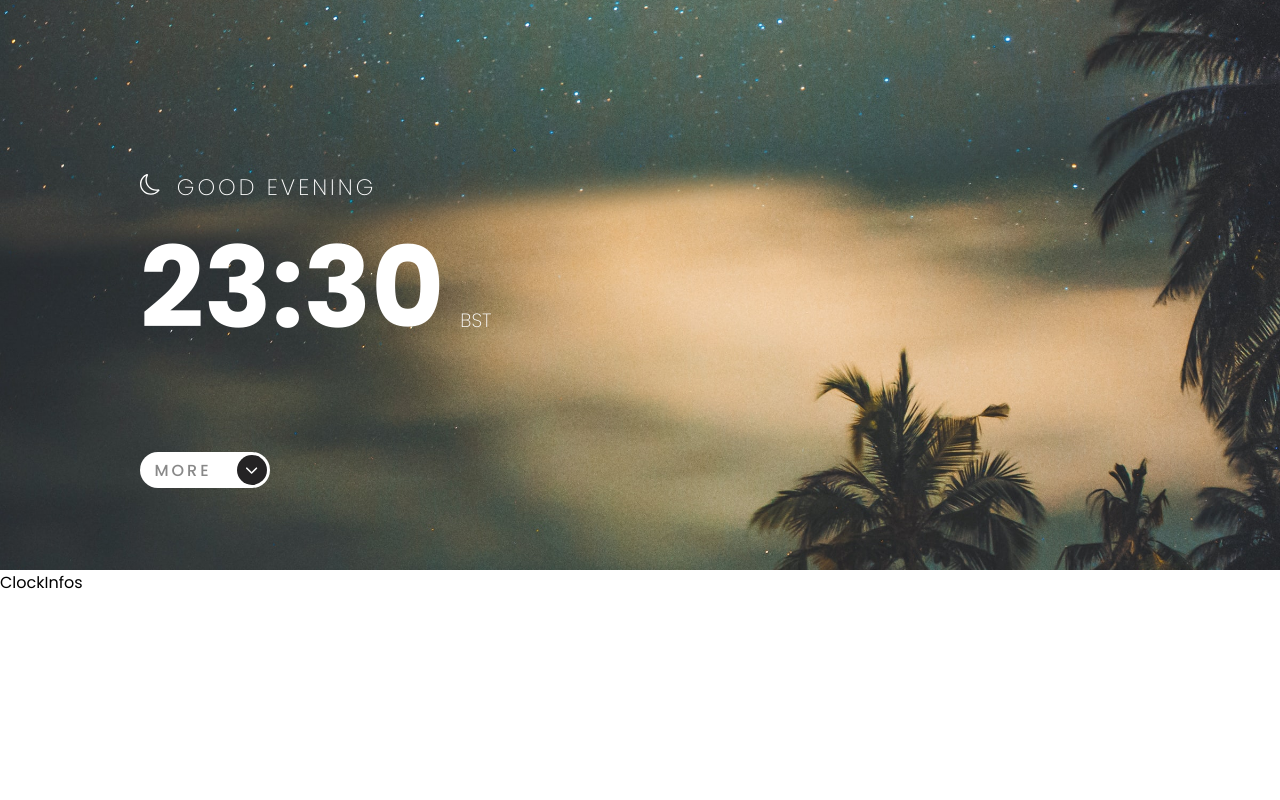
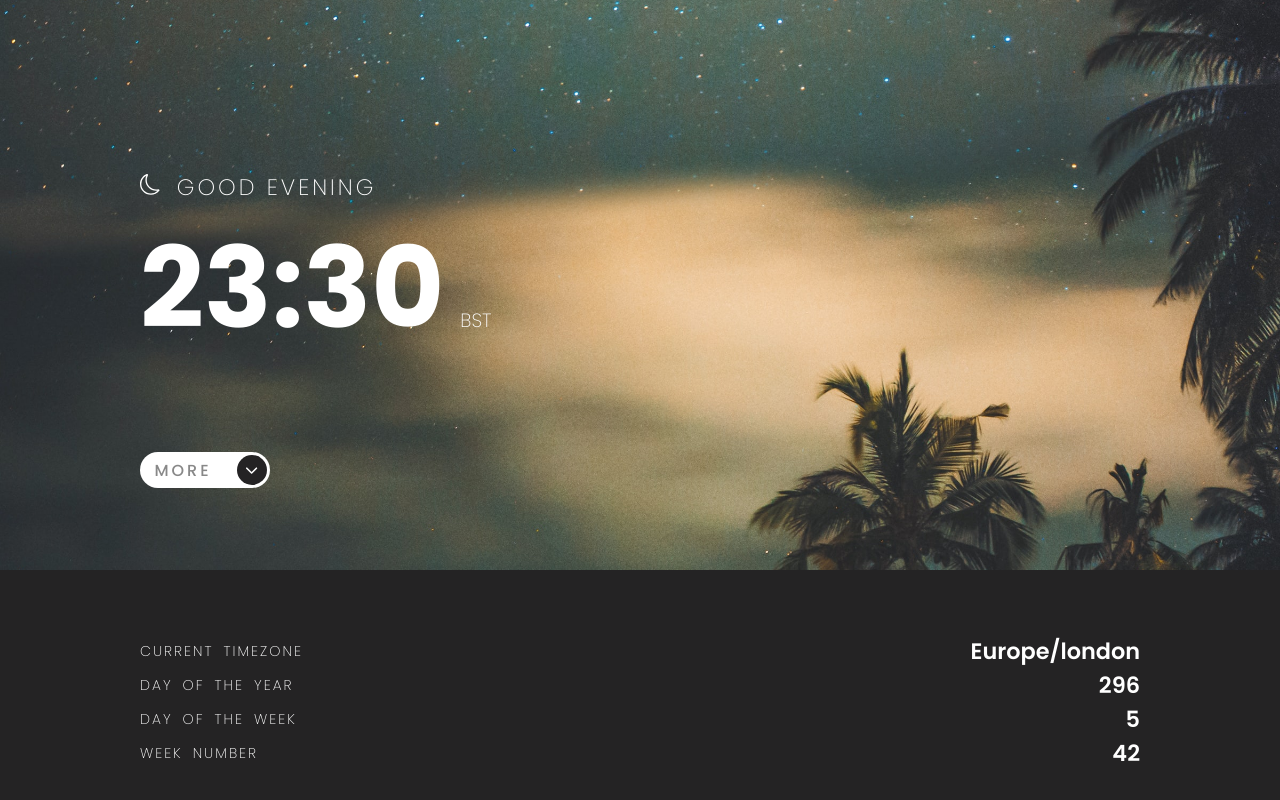
Before and after one commit to AbderrahmaneFadili/clock-app, a React (Create React App) app: page / in a window 1280 px wide. Shown: the part 230-1030 px from the top of the page. Before the commit the page ends 825 px from the top, so only its background shows below. Built offline with nearby package versions, Linux system fonts and the light colour scheme.

Commit message:
Creating ClockInfo Compoennt

```diff
--- a/src/components/ClockInfos/ClockInfos.jsx
+++ b/src/components/ClockInfos/ClockInfos.jsx
@@ -1,7 +1,39 @@
 import React from "react";
+import {
+  ClockInfosWrapper,
+  ClockInfoContainer,
+  ClockInfo,
+  ClockInfoValue,
+} from "./ClockInfos.styles";
+
+import { Container } from "../../theme/GlobalStyle";
 
 const ClockInfos = () => {
-  return <div>ClockInfos</div>;
+  return (
+    <ClockInfosWrapper>
+      <Container>
+        <ClockInfoContainer>
+          <ClockInfo>Current timezone</ClockInfo>
+          <ClockInfoValue>Europe/london</ClockInfoValue>
+        </ClockInfoContainer>
+
+        <ClockInfoContainer>
+          <ClockInfo>day of the year</ClockInfo>
+          <ClockInfoValue>296</ClockInfoValue>
+        </ClockInfoContainer>
+
+        <ClockInfoContainer>
+          <ClockInfo>day of the week</ClockInfo>
+          <ClockInfoValue>5</ClockInfoValue>
+        </ClockInfoContainer>
+
+        <ClockInfoContainer>
+          <ClockInfo>week number</ClockInfo>
+          <ClockInfoValue>42</ClockInfoValue>
+        </ClockInfoContainer>
+      </Container>
+    </ClockInfosWrapper>
+  );
 };
 
 export default ClockInfos;
--- a/src/components/ClockInfos/ClockInfos.styles.js
+++ b/src/components/ClockInfos/ClockInfos.styles.js
@@ -1 +1,29 @@
 import styled from "styled-components";
+
+export const ClockInfosWrapper = styled.div`
+  background-color: ${({ theme }) => theme.darkBg};
+  color: ${({ theme }) => theme.white};
+  height: 40vh;
+  display: flex;
+  flex-direction: column;
+  padding: 4rem 0 0;
+`;
+
+export const ClockInfoContainer = styled.div`
+  display: flex;
+  justify-content: space-between;
+  align-items: center;
+`;
+
+export const ClockInfo = styled.span`
+  font-size: 0.888rem;
+  font-weight: 200;
+  text-transform: uppercase;
+  word-spacing: 4px;
+  letter-spacing: 2px;
+`;
+
+export const ClockInfoValue = styled.span`
+  font-size: 1.4rem;
+  font-weight: 600;
+`;
--- a/src/theme/theme.js
+++ b/src/theme/theme.js
@@ -3,5 +3,7 @@ const theme = {
   lightGray: "#C7C7C7",
   white: "#FFFFFF",
   dark: "#242324",
+  lightGrayBg: "rgba(199, 199, 199,0.3)",
+  darkBg: "rgba(36, 35, 36,.999)",
 };
 export default theme;
```
